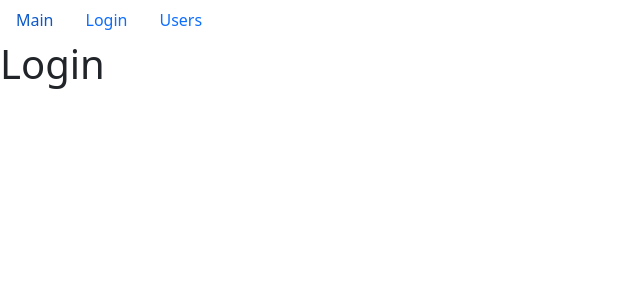
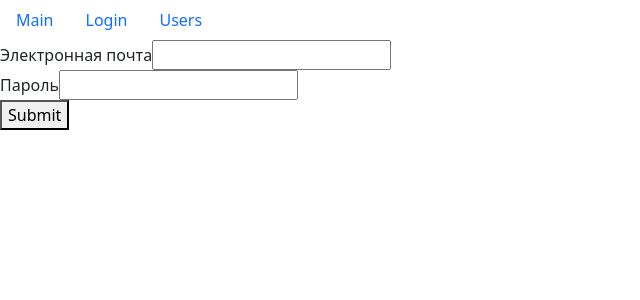
Before and after one commit to den1aka1aki/react_lessons_homework, a React (Create React App) app: page /login in a window 1280 px wide. Shown: the top 300 px of the page, without its empty margins (0-640 px from the left). Built offline with nearby package versions, Linux system fonts and the light colour scheme.

Commit message:
new_lesson

```diff
--- /dev/null
+++ b/src/app/components/textField.jsx
@@ -0,0 +1,28 @@
+import React from 'react';
+import PropTypes from 'prop-types';
+
+const TextField = ({ label, type, name, value, onChange }) => {
+    return (
+        <div>
+            <label htmlFor={name}>{label}</label>
+            <input
+                type={type}
+                id={name}
+                name={name}
+                value={value}
+                onChange={onChange}
+            />
+        </div>
+    );
+};
+TextField.defaultProps = {
+    type: 'text'
+};
+TextField.propTypes = {
+    label: PropTypes.string,
+    type: PropTypes.string,
+    name: PropTypes.string,
+    value: PropTypes.string,
+    onChange: PropTypes.func
+};
+export default TextField;
--- a/src/app/layouts/userPage.jsx
+++ b/src/app/components/userPage.jsx
@@ -1,7 +1,7 @@
 import React, { useEffect, useState } from 'react';
 import { useHistory } from 'react-router-dom';
 import api from '../api';
-import QualitiesList from '../components/qualitiesList';
+import QualitiesList from './qualitiesList';
 import PropTypes from 'prop-types';
 
 const UserPage = ({ userId }) => {
--- a/src/app/layouts/login.jsx
+++ b/src/app/layouts/login.jsx
@@ -1,8 +1,34 @@
-import React from 'react';
+import React, { useState } from 'react';
+import TextField from '../components/textField';
 
 const Login = () => {
+    const [data, setData] = useState({ email: '', password: '' });
+    const handleChange = ({ target }) => {
+        setData((prevState) => ({
+            ...prevState,
+            [target.name]: target.value
+        }));
+    };
+    const handleSubmit = (e) => {
+        e.preventDefault();
+    };
     return (
-        <h1>Login</h1>
+        <form onSubmit={handleSubmit}>
+            <TextField
+                label = 'Электронная почта'
+                name = 'email'
+                value = {data.email}
+                onChange = {handleChange}
+            />
+            <TextField
+                label = 'Пароль'
+                type = 'password'
+                name = 'password'
+                value = {data.password}
+                onChange = {handleChange}
+            />
+            <button>Submit</button>
+        </form>
     );
 };
 
--- a/src/app/layouts/users.jsx
+++ b/src/app/layouts/users.jsx
@@ -1,6 +1,6 @@
 import React from 'react';
 import { useParams } from 'react-router-dom';
-import UserPage from './userPage';
+import UserPage from '../components/userPage';
 import UsersList from '../components/usersList';
 
 const Users = () => {
```
